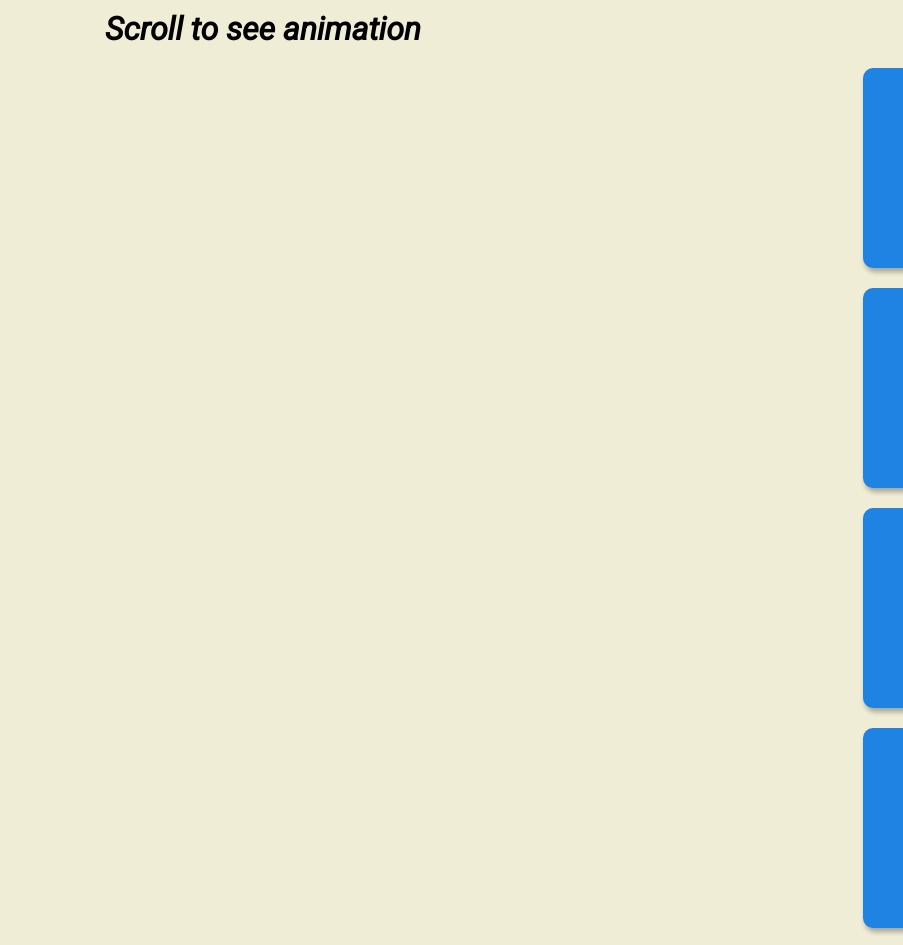
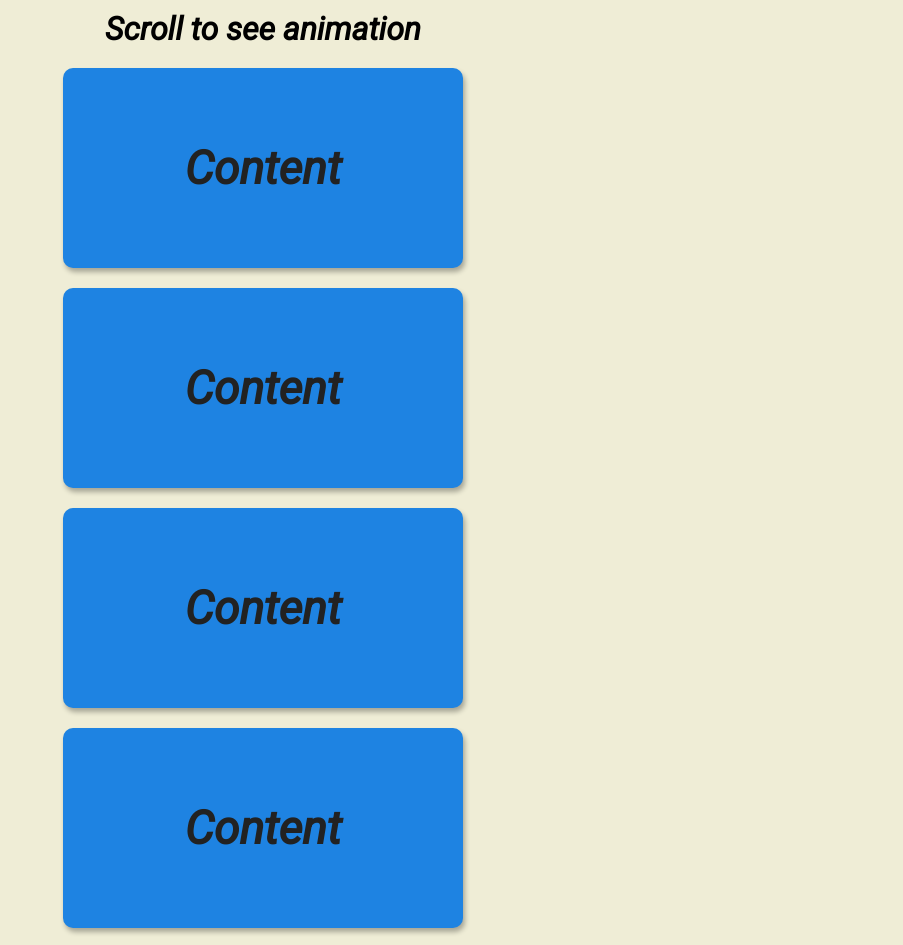
Before and after one commit to ZbigniewKulczynski1984/Scroll_animation_16.9.22, a plain HTML site: page index.html in a window 1280 px wide. Shown: the top 945 px of the page, without its empty margins (377-1280 px from the left). Drawn offline with Linux system fonts and the light colour scheme; a web font is replaced by a local one.

Commit message:
code fixed

```diff
--- a/app.js
+++ b/app.js
@@ -1,4 +1,4 @@
-const boxes = document.querySelectorAll('box')
+const boxes = document.querySelectorAll('.box')
 
 window.addEventListener('scroll', checkBoxes)
 
--- a/css/style.css
+++ b/css/style.css
@@ -43,5 +43,4 @@ h1 {
 
 .box h2{
     font-size: 46px;
-
 }
```
